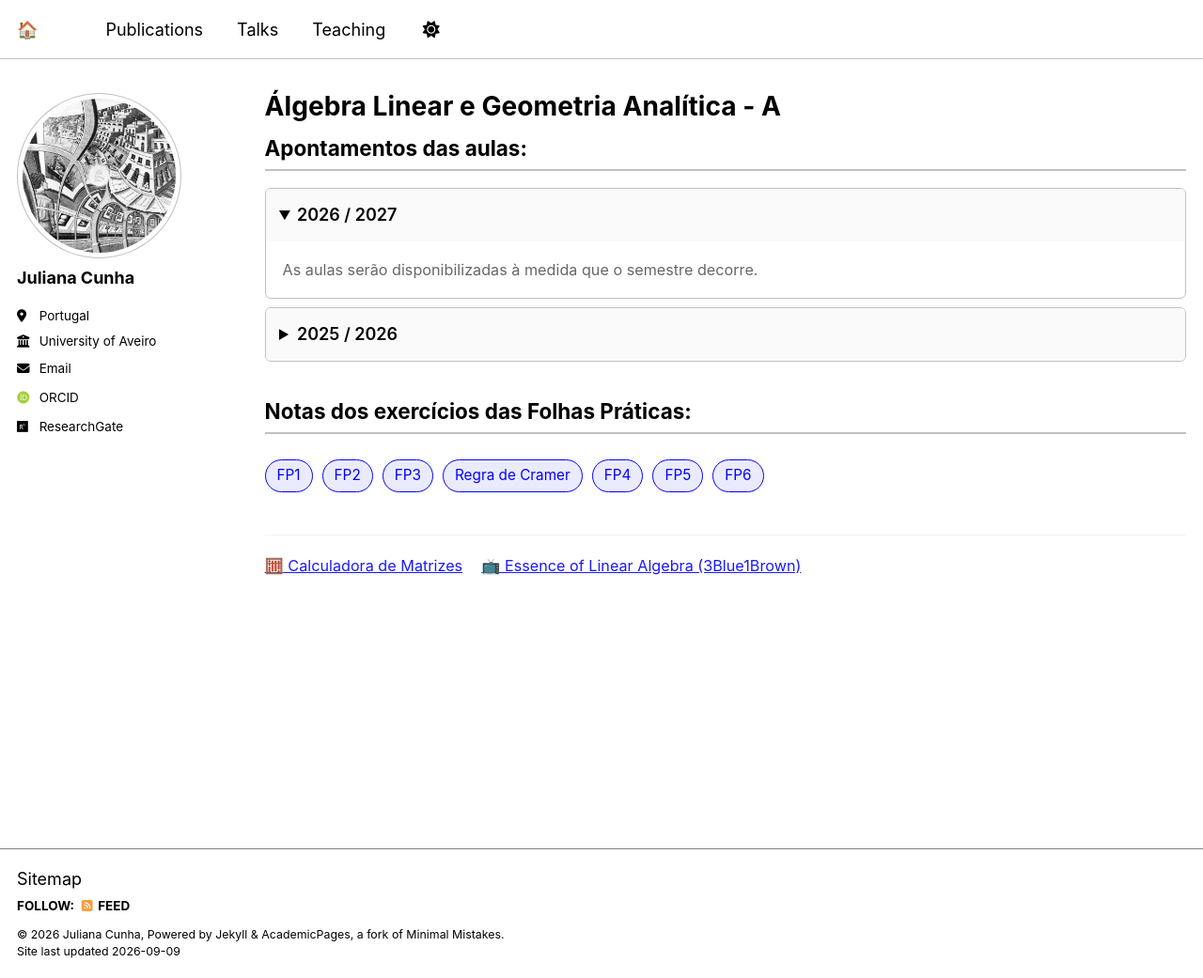
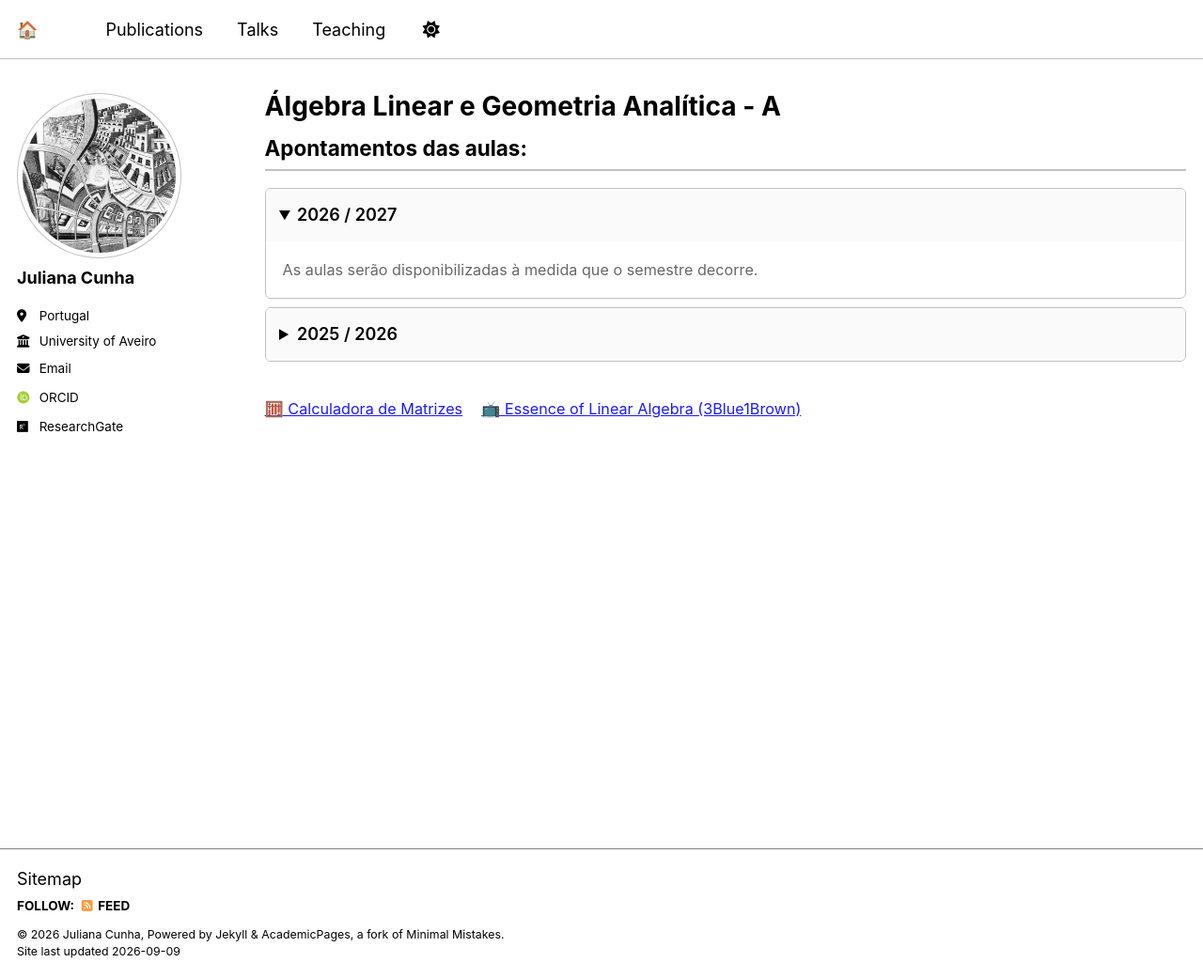
Before and after one commit to juliana-cunha/juliana-cunha.github.io, a Jekyll site: the page built from _pages/teaching.md, in a window 1280 px wide and 1041 px high. Shown: the whole window at 94% size. Built offline with Jekyll 4.4.1, drawn with Linux system fonts in a browser that asks for light colours; some web fonts are replaced; a script that is not in the unit is left out.

Commit message:
Update teaching.md

```diff
--- a/_pages/teaching.md
+++ b/_pages/teaching.md
@@ -132,7 +132,7 @@ author_profile: true
 </div>
 
 <!-- SECTION 2: FOLHAS PRÁTICAS -->
-<div class="teaching-section">
+<!--<div class="teaching-section">
   <div class="section-title">Notas dos exercícios das Folhas Práticas:</div>
   <div class="sheet-list">
     <a href="/files/FP1_res.pdf" class="btn-sheet">FP1</a>
@@ -145,7 +145,7 @@ author_profile: true
   </div>
 </div>
 
-<hr style="opacity: 0.2; border-color: var(--global-border-color, #ccc);">
+<hr style="opacity: 0.2; border-color: var(--global-border-color, #ccc);">-->
 
 <!-- SECTION 3: ADDITIONAL LINKS -->
 <div class="teaching-section">
```
